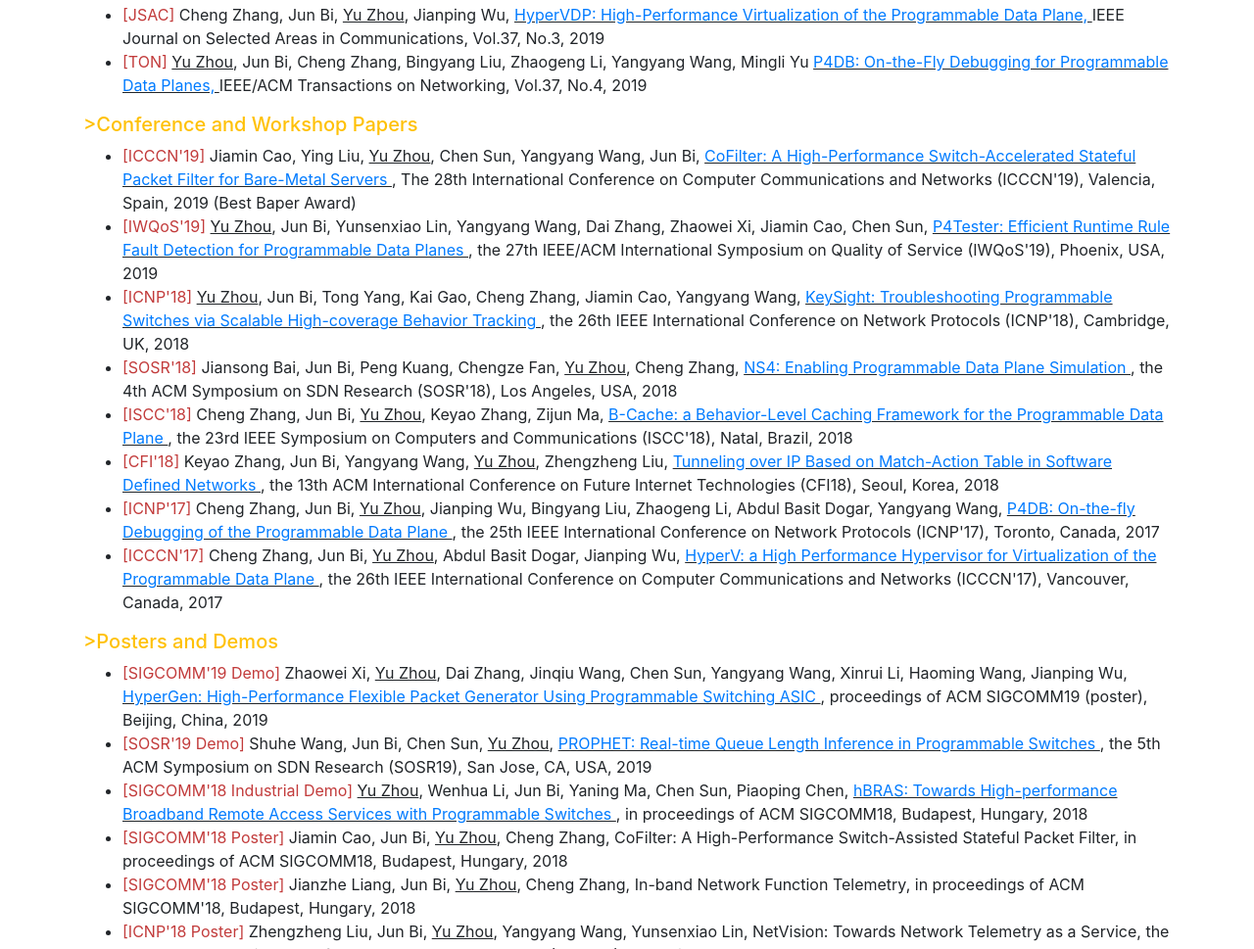
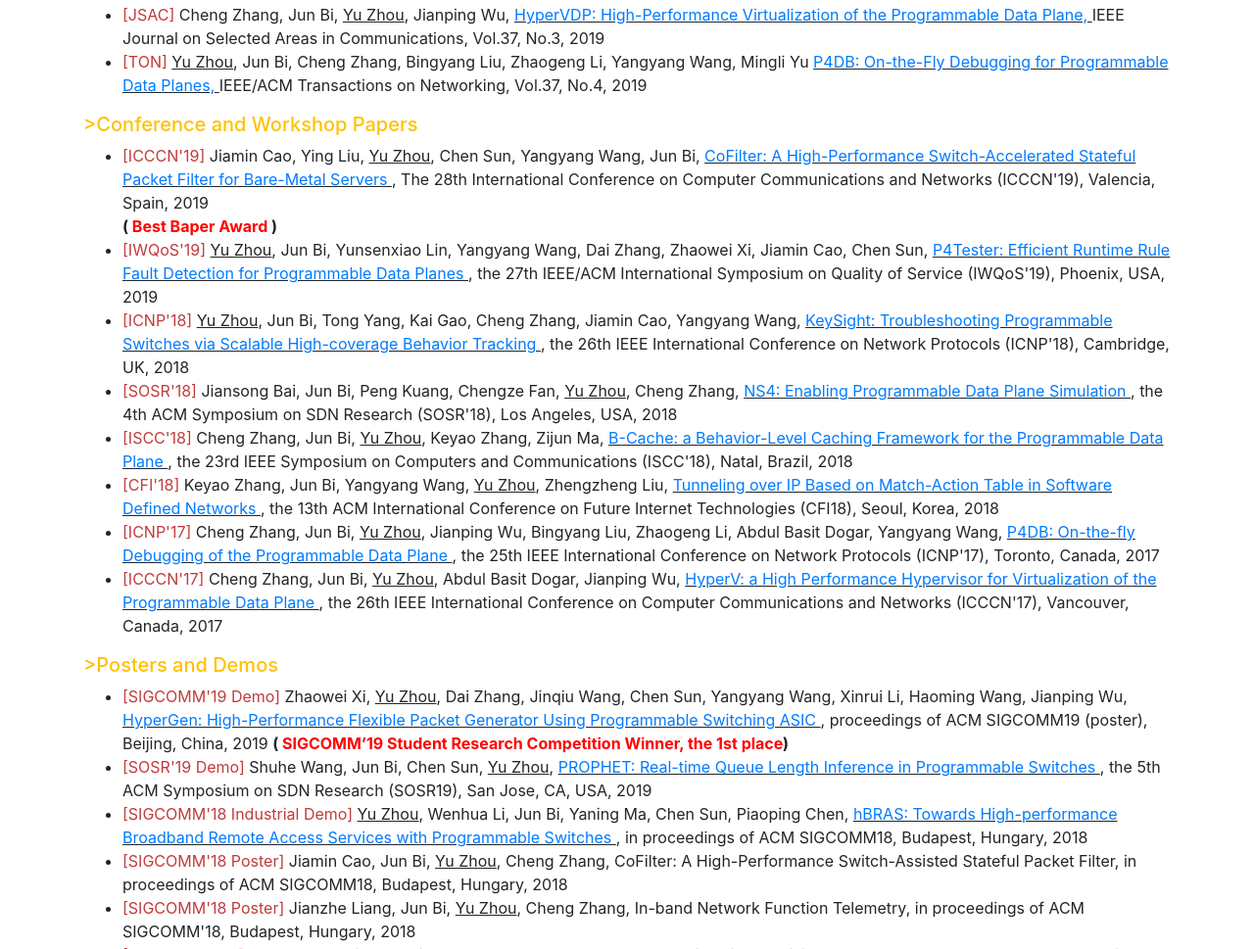
Before and after one commit to zhouyu-sunny/zhouyu-sunny.github.io, a plain HTML site: page index.html in a window 1280 px wide. Shown: the part 429-1398 px from the top of the page at 98% size. Drawn offline with Linux system fonts and the light colour scheme.

Commit message:
Add conext paper.

```diff
--- a/index.html
+++ b/index.html
@@ -63,7 +63,8 @@
 							CoFilter: A High-Performance Switch-Accelerated Stateful Packet Filter for Bare-Metal Servers
 						</a>
 					</u>
-					, The 28th International Conference on Computer Communications and Networks (ICCCN'19), Valencia, Spain, 2019 (Best Baper Award)</li>
+					, The 28th International Conference on Computer Communications and Networks (ICCCN'19), Valencia, Spain, 2019</li>
+					<b>(<font color="red"> Best Baper Award </font>) </b>
 				<li> <font color="#c23b3b">[IWQoS'19] </font>
 					<u>Yu Zhou</u>, Jun Bi, Yunsenxiao Lin, Yangyang Wang, Dai Zhang, Zhaowei Xi, Jiamin Cao, Chen Sun,
 					<u><a href="http://netarchlab.tsinghua.edu.cn/~chensun/papers/p4tester-iwqos19.pdf" target="_blank">
@@ -123,6 +124,7 @@
 					<u><a href="./papers/hypergen-sigcommposter19.pdf" target="_blank">
 						HyperGen: High-Performance Flexible Packet Generator Using Programmable Switching ASIC
 					</a></u>, proceedings of ACM SIGCOMM19 (poster), Beijing, China, 2019
+					<b>(<font color="red"> SIGCOMM’19 Student Research Competition Winner, the 1st place</font>)</b>
 				</li>
 				<li><font color="#c23b3b">[SOSR'19 Demo] </font>
 					Shuhe Wang, Jun Bi, Chen Sun, <u>Yu Zhou</u>,
```
